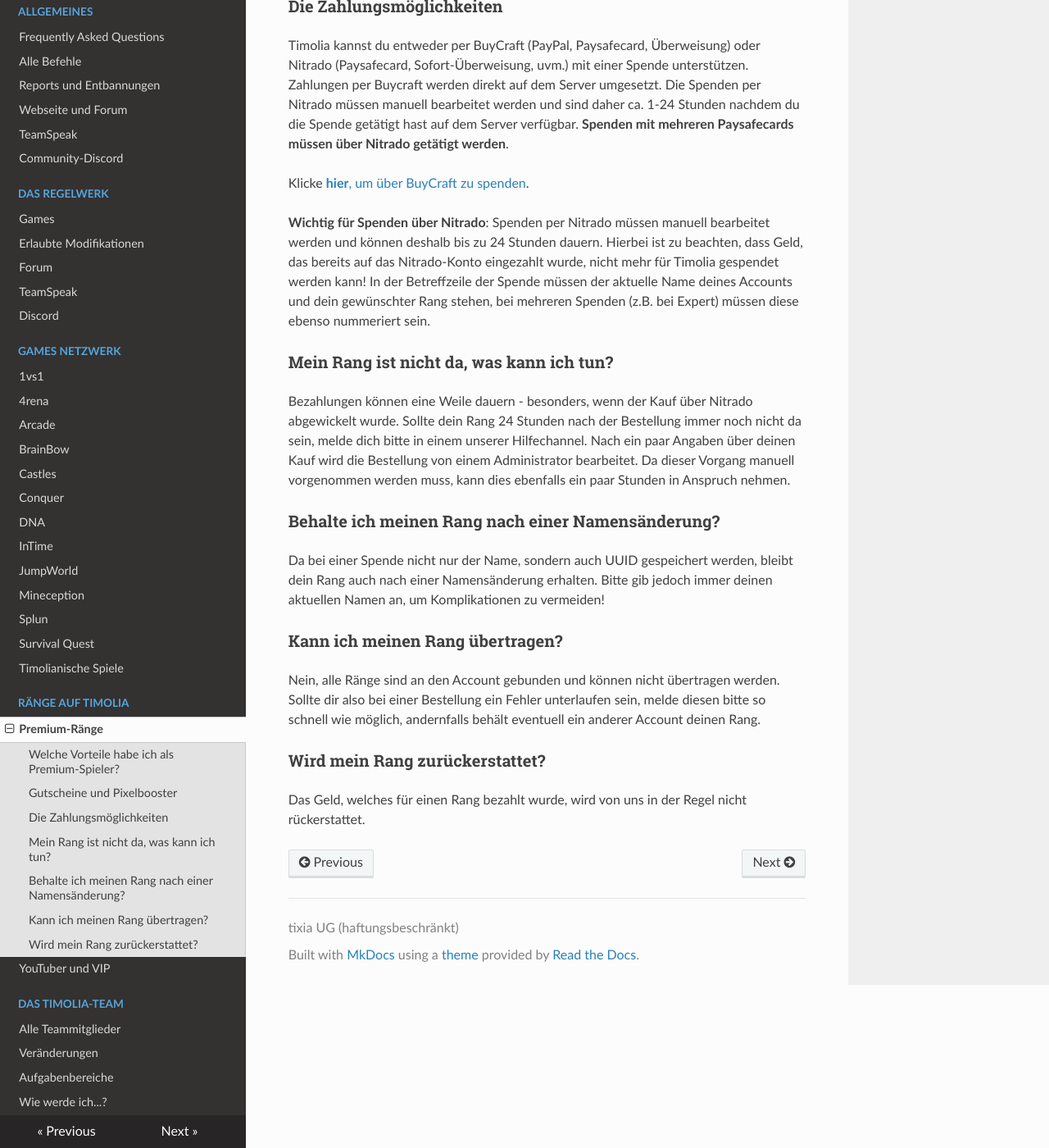
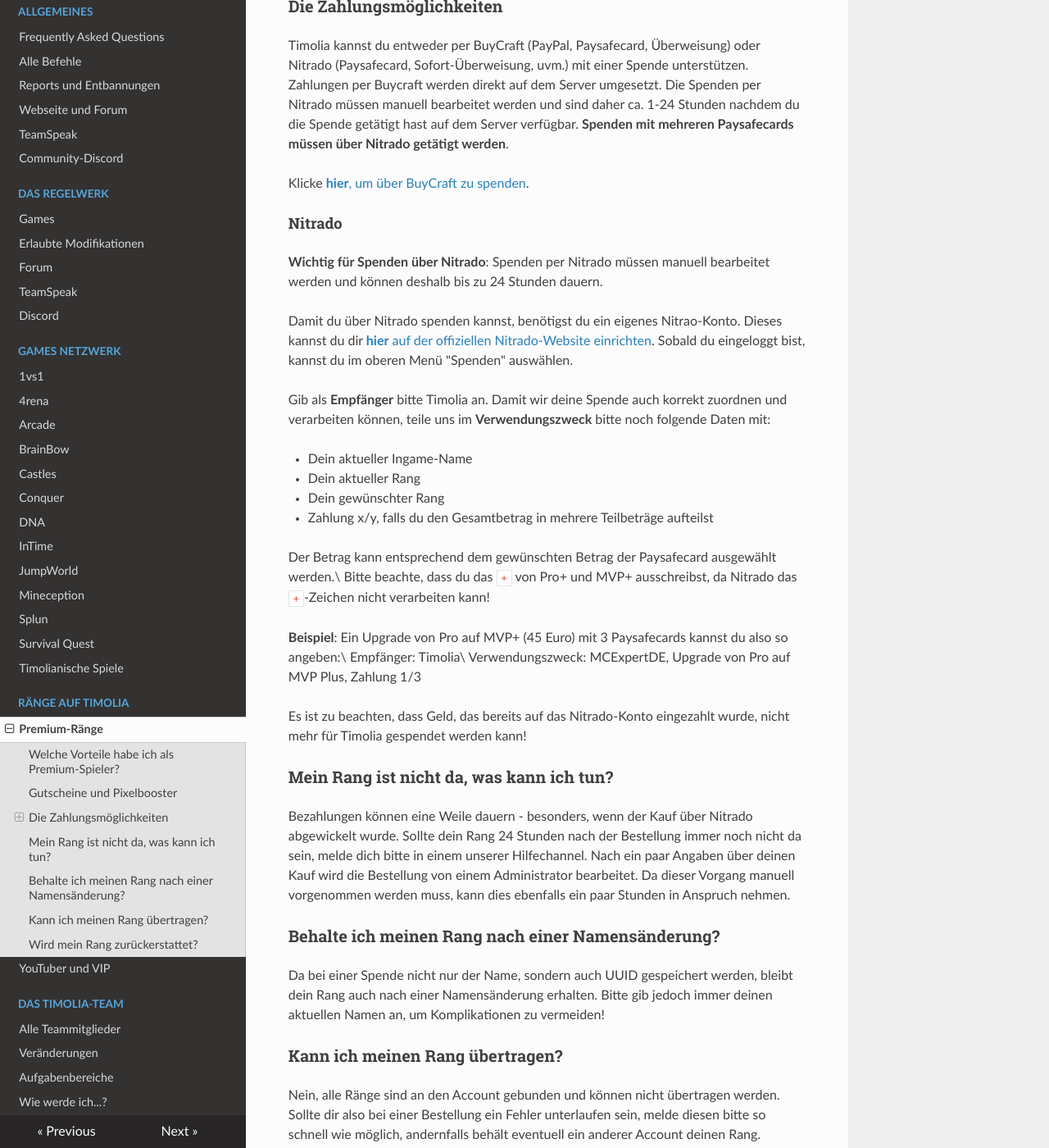
Before and after one commit to TimoliaDE/HowTo, an MkDocs documentation site: the page built from docs/ranks/premium.md, in a window 1280 px wide and 1400 px high, scrolled down 2107 px. Shown: the whole window at 82% size. Built offline with MkDocs 1.6.1, drawn with Linux system fonts in a browser that asks for light colours; nearby versions of some CDN libraries; old or Windows-style settings are respelled for this version of MkDocs.

Commit message:
rewrite nitrado donations

```diff
--- a/docs/ranks/premium.md
+++ b/docs/ranks/premium.md
@@ -58,10 +58,27 @@ daher ca. 1-24 Stunden nachdem du die Spende getätigt hast auf dem Server verf
 
 Klicke [<strong>hier</strong>, um über BuyCraft zu spenden](https://shop.timolia.de/).
 
+#### Nitrado
 **Wichtig für Spenden über Nitrado**: Spenden per Nitrado müssen manuell bearbeitet werden und können deshalb bis zu 24 Stunden dauern.
-Hierbei ist zu beachten, dass Geld, das bereits auf das Nitrado-Konto eingezahlt wurde, nicht mehr für Timolia gespendet werden kann!
-In der Betreffzeile der Spende müssen der aktuelle Name deines Accounts und dein gewünschter Rang stehen, bei mehreren Spenden (z.B. bei Expert)
-müssen diese ebenso nummeriert sein.
+
+Damit du über Nitrado spenden kannst, benötigst du ein eigenes Nitrao-Konto. Dieses kannst du dir [**hier** auf der offiziellen Nitrado-Website einrichten](https://nitra.do/timolia-minecraft). Sobald du eingeloggt bist, kannst du im oberen Menü "Spenden" auswählen.
+
+Gib als **Empfänger** bitte Timolia an. Damit wir deine Spende auch korrekt zuordnen und verarbeiten können, teile uns im **Verwendungszweck** bitte noch folgende Daten mit:
+
+* Dein aktueller Ingame-Name
+* Dein aktueller Rang
+* Dein gewünschter Rang
+* Zahlung x/y, falls du den Gesamtbetrag in mehrere Teilbeträge aufteilst
+
+Der Betrag kann entsprechend dem gewünschten Betrag der Paysafecard ausgewählt werden.\
+Bitte beachte, dass du das `+` von Pro+ und MVP+ ausschreibst, da Nitrado das `+`-Zeichen nicht verarbeiten kann!
+
+**Beispiel**: Ein Upgrade von Pro auf MVP+ (45 Euro) mit 3 Paysafecards kannst du also so angeben:\
+Empfänger: Timolia\
+Verwendungszweck: MCExpertDE, Upgrade von Pro auf MVP Plus, Zahlung 1/3
+
+Es ist zu beachten, dass Geld, das bereits auf das Nitrado-Konto eingezahlt wurde, nicht mehr für Timolia gespendet werden kann!
+
 
 ### Mein Rang ist nicht da, was kann ich tun?
 Bezahlungen können eine Weile dauern - besonders, wenn der Kauf über Nitrado abgewickelt wurde. Sollte dein Rang 24 Stunden nach der Bestellung immer noch
```
